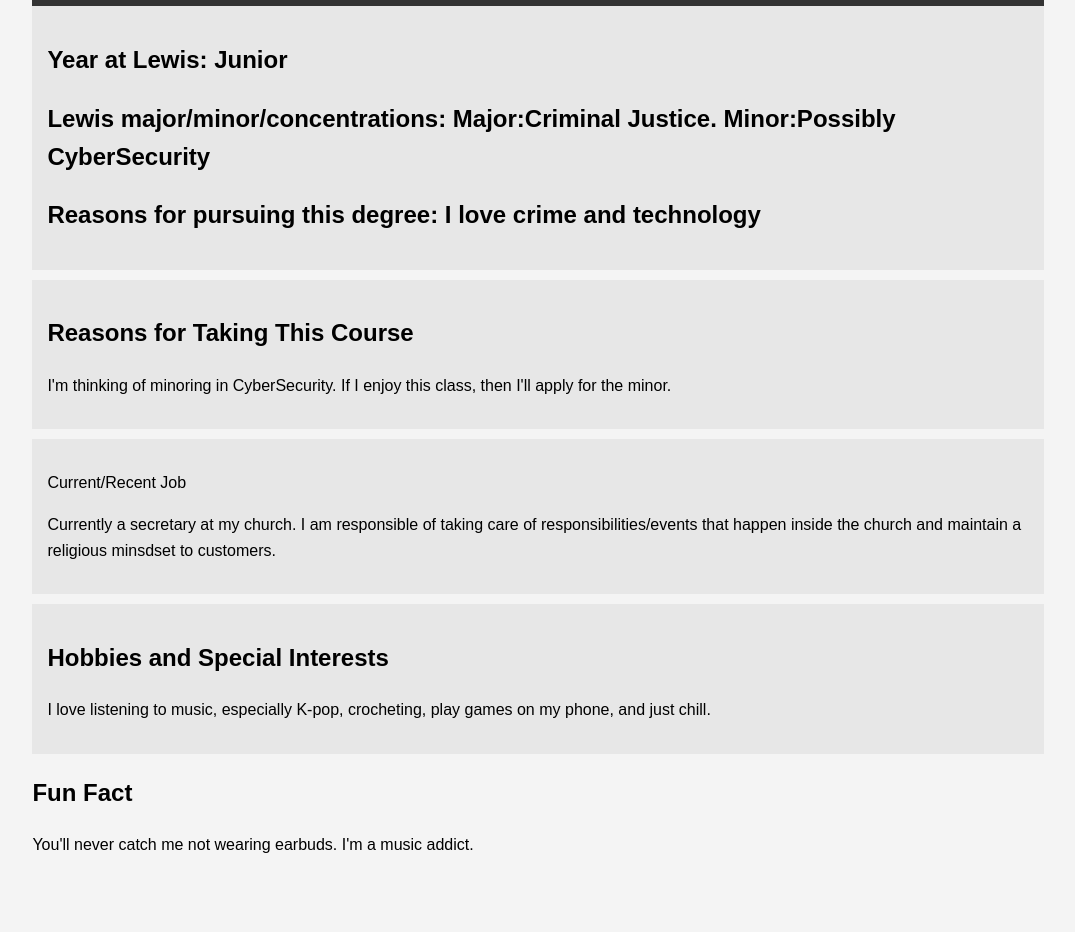
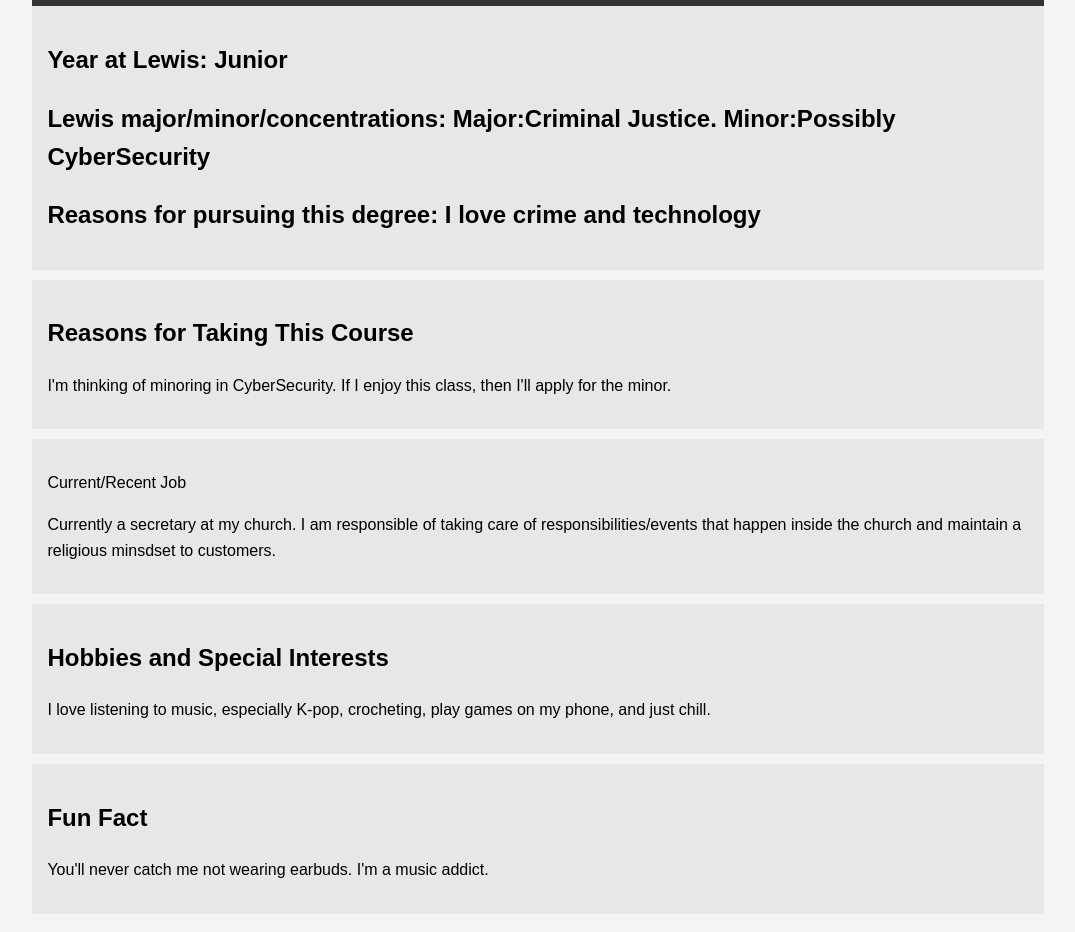
Before and after one commit to KeyyGonza/getting-to-know-each-other, a plain HTML site: page index.html in a window 1280 px wide. Shown: the part 144-1076 px from the top of the page, without its empty margins (102-1177 px from the left). Before the commit the page ends 1026 px from the top, so only its background shows below. Drawn offline with Linux system fonts and the light colour scheme.

Commit message:
Update index.html

```diff
--- a/index.html
+++ b/index.html
@@ -21,7 +21,7 @@
         .main-info h1 {
             margin: 0;
         }
-        .hobbies, .lewis, .course, .job {
+        .hobbies, .lewis, .course, .fun-fact, .job {
             background: #e7e7e7;
             padding: 15px;
             margin-bottom: 10px;
```
